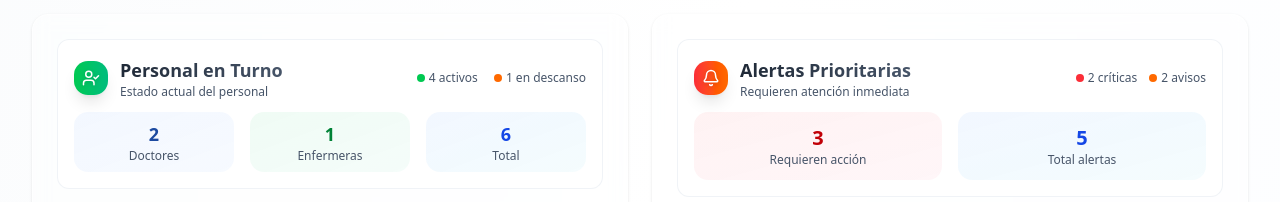
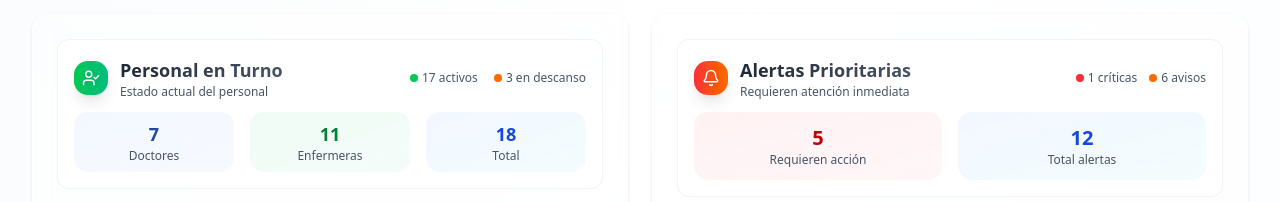
Before and after one commit to Hiddenberg/llmed-clinic, a Next.js app in the folder application/: page /admin in a window 1280 px wide. Shown: the part 1396-1598 px from the top of the page. Built offline with nearby package versions, Linux system fonts and the light colour scheme.

Commit message:
adding more numbers to the clinic admin page

```diff
--- a/application/src/components/pages/admin/home/ActivityFeed.tsx
+++ b/application/src/components/pages/admin/home/ActivityFeed.tsx
@@ -1,7 +1,9 @@
 import {
    User, UserCheck, Settings, Calendar, Clock, TrendingUp
 } from 'lucide-react';
-import { mockActivities, type ActivityItem } from '@/data/mockData/adminData';
+import {
+   mockActivities, type ActivityItem, getActivityTodayCount
+} from '@/data/mockData/adminData';
 
 function formatTimeAgo (timestamp: string): string {
    const diffInHours = Math.floor(Math.random() * 24);
@@ -142,6 +144,7 @@ function ActivityItemComponent ({
 
 export default function ActivityFeed () {
    const recentActivities = mockActivities.slice(0, 6);
+   const todayCount = getActivityTodayCount();
 
    return (
       <div className="space-y-6">
@@ -191,7 +194,7 @@ export default function ActivityFeed () {
             <div className="flex justify-between items-center text-sm">
                <div className="flex items-center gap-2">
                   <TrendingUp size={14} className="text-green-500" />
-                  <span className="font-medium text-gray-600">+{mockActivities.length} actividades hoy</span>
+                  <span className="font-medium text-gray-600">+{todayCount} actividades hoy</span>
                </div>
                <div className="flex items-center gap-3">
                   <div className="flex items-center gap-1">
--- a/application/src/components/pages/admin/home/PriorityAlerts.tsx
+++ b/application/src/components/pages/admin/home/PriorityAlerts.tsx
@@ -5,7 +5,7 @@ import {
    mockPriorityAlerts, getAlertStats, type PriorityAlert
 } from '@/data/mockData/adminData';
 
-function formatTimeAgo (timestamp: string): string {
+function formatTimeAgo (): string {
    const diffInMinutes = Math.floor(Math.random() * 60);
 
    if (diffInMinutes < 1) {
@@ -79,7 +79,7 @@ function AlertItem ({
                         )}
                      </div>
                      <span className="flex-shrink-0 bg-gray-100/80 px-2 py-0.5 rounded-full font-medium text-gray-500 text-xs">
-                        {formatTimeAgo(alert.timestamp)}
+                        {formatTimeAgo()}
                      </span>
                   </div>
 
@@ -165,12 +165,12 @@ export default function PriorityAlerts () {
 
          {/* Actions footer */}
          <div className="flex justify-between items-center pt-2 border-gray-200/50 border-t">
-            <button className="inline-flex items-center gap-2 hover:bg-gray-50 px-3 py-1.5 rounded-lg font-medium text-gray-600 hover:text-gray-700 text-xs transition-colors duration-200">
+            <button className="inline-flex items-center gap-2 hover:bg-gray-50 px-3 py-1.5 rounded-lg font-medium text-gray-600 hover:text-gray-700 text-xs transition-colors duration-200 !cursor-default">
                <Clock size={12} />
                Ver historial
             </button>
 
-            <button className="inline-flex items-center gap-2 hover:bg-red-50 px-3 py-1.5 rounded-lg font-medium text-red-600 hover:text-red-700 text-xs transition-colors duration-200">
+            <button className="inline-flex items-center gap-2 hover:bg-red-50 px-3 py-1.5 rounded-lg font-medium text-red-600 hover:text-red-700 text-xs transition-colors duration-200 !cursor-default">
                <AlertTriangle size={12} />
                Marcar todas como leídas
             </button>
--- a/application/src/components/pages/admin/home/StaffPanel.tsx
+++ b/application/src/components/pages/admin/home/StaffPanel.tsx
@@ -140,7 +140,7 @@ export default function StaffPanel () {
                   <p className="text-gray-600 text-xs">Enfermeras</p>
                </div>
                <div className="bg-gradient-to-br from-blue-500/6 to-cyan-500/4 p-2 rounded-lg">
-                  <p className="font-bold text-blue-700 text-lg">{stats.total}</p>
+                  <p className="font-bold text-blue-700 text-lg">{stats.nurses + stats.doctors}</p>
                   <p className="text-gray-600 text-xs">Total</p>
                </div>
             </div>
@@ -159,7 +159,7 @@ export default function StaffPanel () {
 
          {/* View all button */}
          <div className="pt-2 text-center">
-            <button className="inline-flex items-center gap-2 hover:bg-brand-50 px-4 py-2 rounded-lg font-medium text-brand-600 hover:text-brand-700 text-sm transition-colors duration-200">
+            <button className="inline-flex items-center gap-2 hover:bg-brand-50 px-4 py-2 rounded-lg font-medium text-brand-600 hover:text-brand-700 text-sm transition-colors duration-200 !cursor-default">
                <Users size={14} />
                Ver todo el personal
             </button>
--- a/application/src/data/mockData/adminData.ts
+++ b/application/src/data/mockData/adminData.ts
@@ -319,12 +319,43 @@ export const mockNavCards: AdminNavCard[] = [
    }
 ];
 
+// Utilidades para generar valores realistas y deterministas (sin fluctuación en cada render)
+function createSeededRandom (seed: number) {
+   let state = seed >>> 0;
+   return () => {
+      // LCG simple (Numerical Recipes)
+      state = (1664525 * state + 1013904223) >>> 0;
+      return state / 4294967296;
+   };
+}
+
+function withJitter (value: number, percent: number, rand: () => number) {
+   const amplitude = value * percent;
+   const delta = (rand() * 2 - 1) * amplitude; // [-amp, +amp]
+   return Math.max(0, Math.round(value + delta));
+}
+
 export const getPatientStats = () => {
-   const total = mockPatients.length;
-   const active = mockPatients.filter(p => p.status === 'active').length;
-   const scheduled = mockPatients.filter(p => p.status === 'scheduled').length;
-   const emergency = mockPatients.filter(p => p.status === 'emergency').length;
-   const completed = mockPatients.filter(p => p.status === 'completed').length;
+   // Generar totales realistas para una clínica grande
+   const rand = createSeededRandom(20250115);
+   const totalBase = 78; // base aproximada de pacientes registrados en una sola clínica
+   const total = totalBase + Math.floor(rand() * 25 - 12); // 78 ±12 → [66, 90]
+
+   // Distribuciones realistas (con ligeras variaciones)
+   const activeRatio = Math.min(0.74, Math.max(0.64, 0.68 + (rand() * 0.06 - 0.03)));
+   const scheduledRatio = Math.min(0.26, Math.max(0.18, 0.22 + (rand() * 0.04 - 0.02)));
+   const emergencyRatio = Math.min(0.05, Math.max(0.02, 0.03 + (rand() * 0.02 - 0.01)));
+
+   let active = Math.round(total * activeRatio);
+   let scheduled = Math.round(total * scheduledRatio);
+   let emergency = Math.round(total * emergencyRatio);
+   let completed = total - (active + scheduled + emergency);
+
+   // Ajustes finos para evitar números demasiado redondos
+   active = withJitter(active, 0.02, rand);
+   scheduled = withJitter(scheduled, 0.03, rand);
+   emergency = Math.max(1, withJitter(emergency, 0.15, rand));
+   completed = Math.max(0, total - (active + scheduled + emergency));
 
    return {
       total,
@@ -336,11 +367,31 @@ export const getPatientStats = () => {
 };
 
 export const getStaffStats = () => {
-   const total = mockStaff.length;
-   const onDuty = mockStaff.filter(s => s.status === 'on-duty').length;
-   const onBreak = mockStaff.filter(s => s.status === 'break').length;
-   const doctors = mockStaff.filter(s => s.role === 'doctor' && s.status === 'on-duty').length;
-   const nurses = mockStaff.filter(s => s.role === 'nurse' && s.status === 'on-duty').length;
+   // Cálculo realista por turno (total = activos + en descanso)
+   const rand = createSeededRandom(20250116);
+   const onShiftBase = 24; // personal total en turno (clínica única)
+   const total = onShiftBase + Math.floor(rand() * 13 - 6); // 24 ±6 → [18, 30]
+
+   const onDutyRatio = Math.min(0.9, Math.max(0.82, 0.86 + (rand() * 0.06 - 0.03)));
+   let onDuty = Math.round(total * onDutyRatio);
+   let onBreak = total - onDuty;
+
+   // Distribución de roles en el turno (no mostramos técnicos explícitamente)
+   let doctors = Math.round(total * Math.min(0.39, Math.max(0.31, 0.35 + (rand() * 0.06 - 0.03))))
+      ;
+   let nurses = Math.round(total * Math.min(0.6, Math.max(0.48, 0.55 + (rand() * 0.06 - 0.03))))
+      ;
+
+   // Asegurar consistencia: doctores + enfermeras ≤ total
+   if (doctors + nurses > total) {
+      nurses = Math.max(0, total - doctors - 1);
+   }
+
+   // Toques de realismo (evitar múltiplos exactos)
+   onDuty = withJitter(onDuty, 0.01, rand);
+   onBreak = Math.max(0, total - onDuty);
+   doctors = withJitter(doctors, 0.02, rand);
+   nurses = withJitter(nurses, 0.02, rand);
 
    return {
       total,
@@ -352,10 +403,26 @@ export const getStaffStats = () => {
 };
 
 export const getAlertStats = () => {
-   const total = mockPriorityAlerts.length;
-   const critical = mockPriorityAlerts.filter(a => a.type === 'critical').length;
-   const warnings = mockPriorityAlerts.filter(a => a.type === 'warning').length;
-   const actionRequired = mockPriorityAlerts.filter(a => a.actionRequired).length;
+   // Totales realistas de alertas del día
+   const rand = createSeededRandom(20250117);
+   const totalBase = 16; // alertas en el día para una sola clínica
+   const total = totalBase + Math.floor(rand() * 13 - 6); // 16 ±6 → [10, 22]
+
+   const criticalRatio = Math.min(0.25, Math.max(0.1, 0.16 + (rand() * 0.1 - 0.05)));
+   const warningsRatio = Math.min(0.65, Math.max(0.45, 0.55 + (rand() * 0.16 - 0.08)));
+
+   let critical = Math.round(total * criticalRatio);
+   let warnings = Math.round(total * warningsRatio);
+   let info = Math.max(0, total - (critical + warnings));
+
+   let actionRequired = Math.round(total * Math.min(0.6, Math.max(0.3, 0.45 + (rand() * 0.16 - 0.08))));
+   actionRequired = Math.max(critical, Math.min(total, actionRequired));
+
+   // Ligeros ajustes anti-redondeo
+   critical = withJitter(critical, 0.05, rand);
+   warnings = withJitter(warnings, 0.03, rand);
+   info = Math.max(0, total - (critical + warnings));
+   actionRequired = Math.max(critical, Math.min(total, withJitter(actionRequired, 0.04, rand)));
 
    return {
       total,
@@ -364,3 +431,11 @@ export const getAlertStats = () => {
       actionRequired
    };
 };
+
+// Conteo de actividades del día (escala para demo)
+export const getActivityTodayCount = () => {
+   const rand = createSeededRandom(20250118);
+   const patients = getPatientStats().total;
+   const base = Math.round(patients * 0.085); // ~8.5% de pacientes generan actividad hoy
+   return withJitter(base, 0.08, rand);
+};
```
